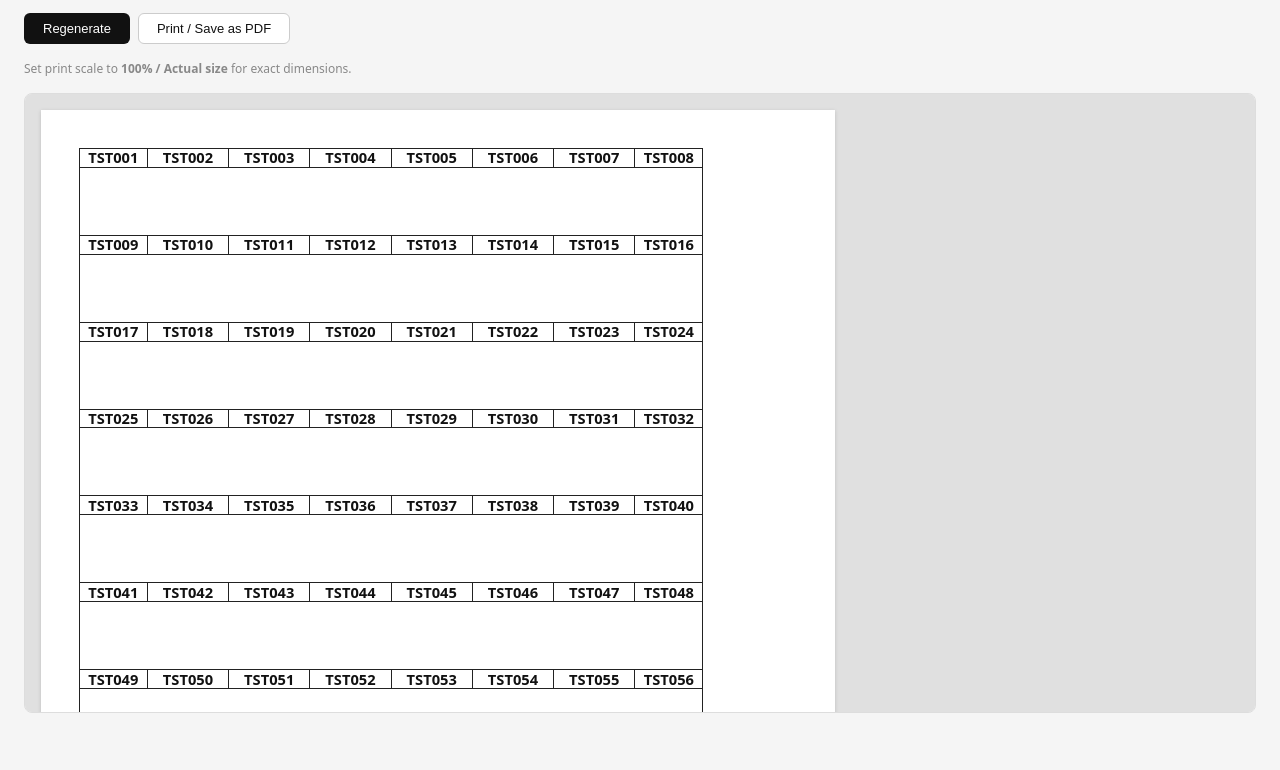
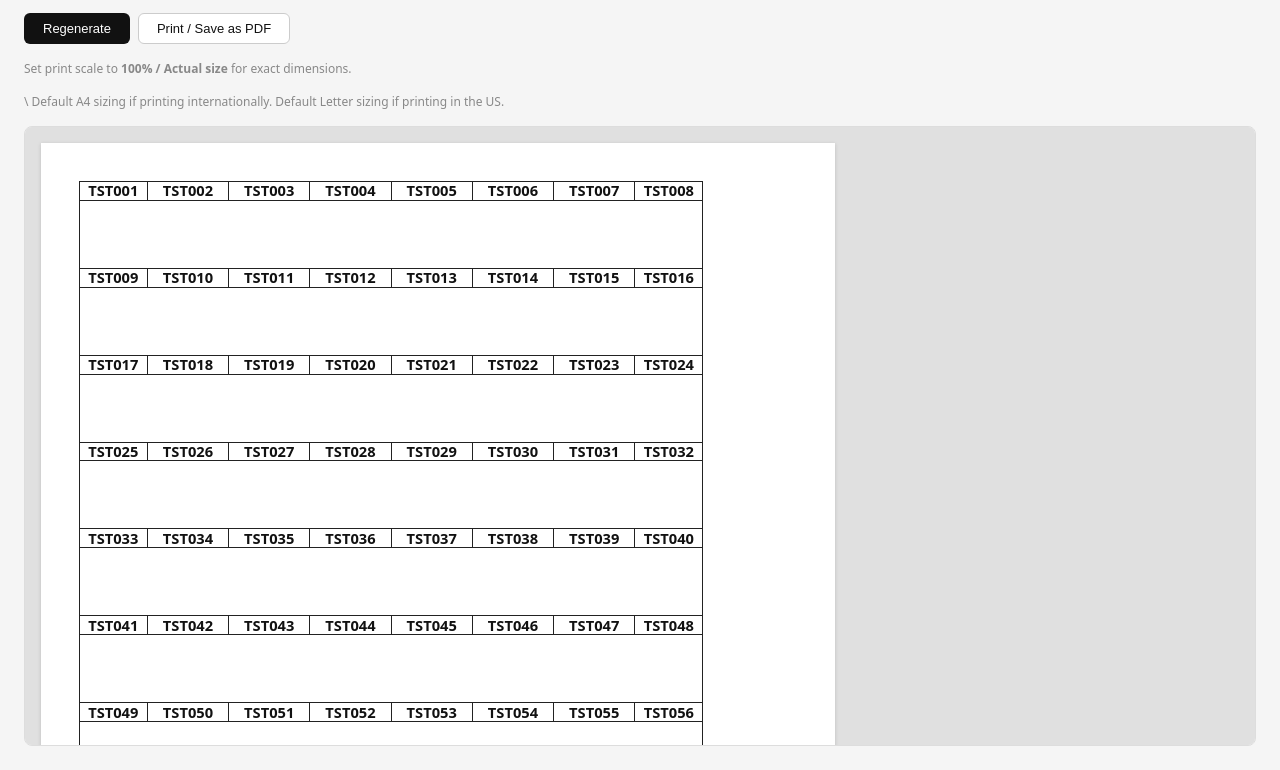
Before and after one commit to VectorCamHardware/IDPrinter, a plain HTML site: page index.html in a window 1280 px wide. Shown: the part 121-891 px from the top of the page. Before the commit the page ends 858 px from the top, so only its background shows below. Drawn offline with Linux system fonts and the light colour scheme.

Commit message:
Update index.html

```diff
--- a/index.html
+++ b/index.html
@@ -260,6 +260,9 @@
 
 <p class="hint">
   Set print scale to <strong>100% / Actual size</strong> for exact dimensions.
+</p>
+<p class="hint">\
+  Default A4 sizing if printing internationally. Default Letter sizing if printing in the US.
 </p>
 
 <div class="preview-wrap" id="preview-wrap"></div>
```
